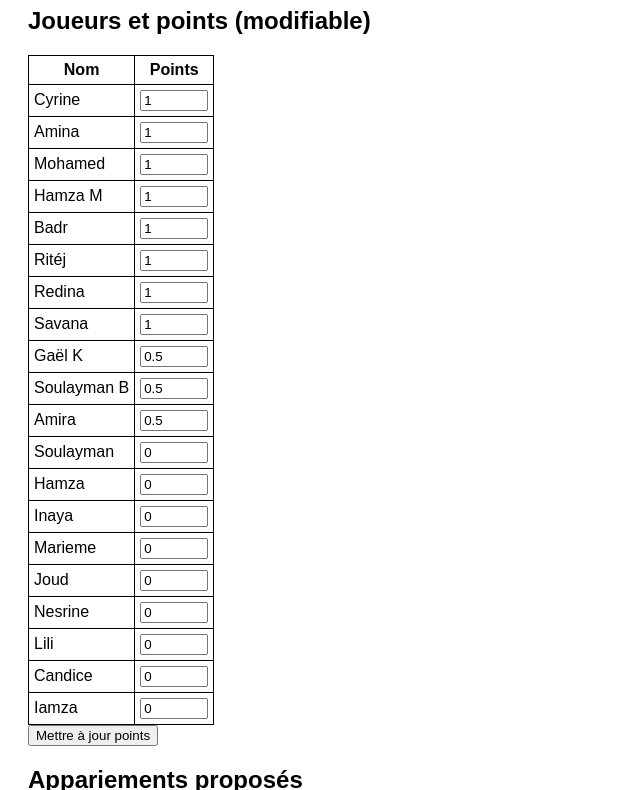
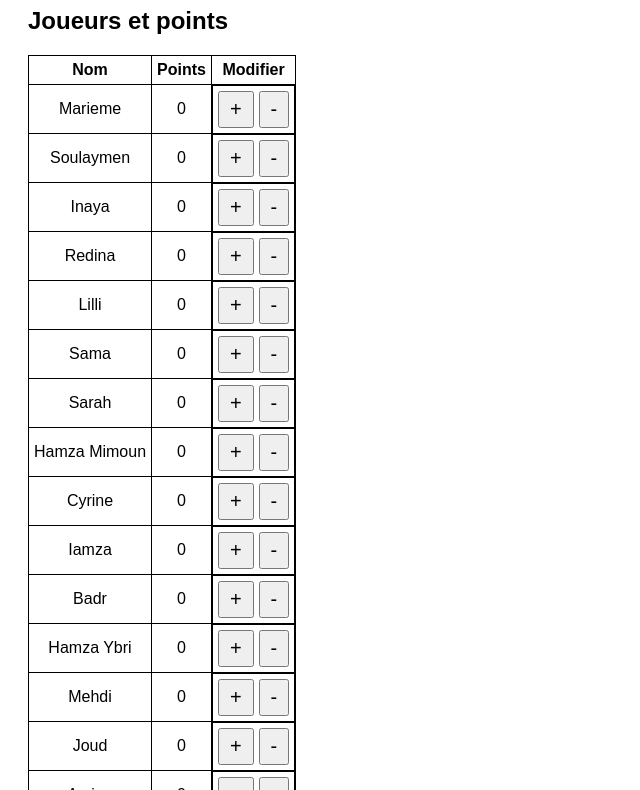
Before and after one commit to automatisation-marne/jeux, a plain HTML site: page index.html in a window 1280 px wide. Shown: the part 101-891 px from the top of the page, without its empty margins (0-640 px from the left). Drawn offline with Linux system fonts and the light colour scheme.

Commit message:
Update index.html

```diff
--- a/index.html
+++ b/index.html
@@ -5,19 +5,19 @@
   <title>Système Suisse - Appariements</title>
   <style>
     body { font-family: sans-serif; padding: 20px; }
-    table, th, td { border: 1px solid black; border-collapse: collapse; padding: 5px; }
-    input[type=number] { width: 60px; }
+    table, th, td { border: 1px solid black; border-collapse: collapse; padding: 5px; text-align: center; }
+    button { font-size: 20px; padding: 5px 10px; }
+    .score-controls { display: flex; justify-content: center; gap: 5px; }
   </style>
 </head>
 <body>
 
-<h1>Appariements Système Suisse</h1>
+<h1>Tournoi Système Suisse</h1>
 
-<h2>Joueurs et points (modifiable)</h2>
+<h2>Joueurs et points</h2>
 <table id="joueursTable">
-  <tr><th>Nom</th><th>Points</th></tr>
+  <tr><th>Nom</th><th>Points</th><th>Modifier</th></tr>
 </table>
-<button onclick="mettreAJourPoints()">Mettre à jour points</button>
 
 <h2>Appariements proposés</h2>
 <div id="appariements"></div>
@@ -25,53 +25,48 @@
 
 <script>
 let joueurs = [
-  { nom: "Cyrine", pts: 1 },
-  { nom: "Amina", pts: 1 },
-  { nom: "Mohamed", pts: 1 },
-  { nom: "Hamza M", pts: 1 },
-  { nom: "Badr", pts: 1 },
-  { nom: "Ritéj", pts: 1 },
-  { nom: "Redina", pts: 1 },
-  { nom: "Savana", pts: 1 },
-  { nom: "Gaël K", pts: 0.5 },
-  { nom: "Soulayman B", pts: 0.5 },
-  { nom: "Amira", pts: 0.5 },
-  { nom: "Soulayman", pts: 0 },
-  { nom: "Hamza", pts: 0 },
-  { nom: "Inaya", pts: 0 },
-  { nom: "Marieme", pts: 0 },
-  { nom: "Joud", pts: 0 },
-  { nom: "Nesrine", pts: 0 },
-  { nom: "Lili", pts: 0 },
-  { nom: "Candice", pts: 0 },
-  { nom: "Iamza", pts: 0 }
+  { nom: "Marieme", pts: 0, dernierBlanc: false },
+  { nom: "Soulaymen", pts: 0, dernierBlanc: false },
+  { nom: "Inaya", pts: 0, dernierBlanc: false },
+  { nom: "Redina", pts: 0, dernierBlanc: false },
+  { nom: "Lilli", pts: 0, dernierBlanc: false },
+  { nom: "Sama", pts: 0, dernierBlanc: false },
+  { nom: "Sarah", pts: 0, dernierBlanc: false },
+  { nom: "Hamza Mimoun", pts: 0, dernierBlanc: false },
+  { nom: "Cyrine", pts: 0, dernierBlanc: false },
+  { nom: "Iamza", pts: 0, dernierBlanc: false },
+  { nom: "Badr", pts: 0, dernierBlanc: false },
+  { nom: "Hamza Ybri", pts: 0, dernierBlanc: false },
+  { nom: "Mehdi", pts: 0, dernierBlanc: false },
+  { nom: "Joud", pts: 0, dernierBlanc: false },
+  { nom: "Amina", pts: 0, dernierBlanc: false },
+  { nom: "Amira", pts: 0, dernierBlanc: false },
+  { nom: "Ritej", pts: 0, dernierBlanc: false },
+  { nom: "Mohammed", pts: 0, dernierBlanc: false }
 ];
 
 let rencontres = {};
-for (let j of joueurs) {
-  rencontres[j.nom] = new Set();
-}
+joueurs.forEach(j => rencontres[j.nom] = new Set());
 
 function afficherJoueurs() {
   let table = document.getElementById("joueursTable");
-  table.innerHTML = "<tr><th>Nom</th><th>Points</th></tr>";
-  for (let j of joueurs) {
+  table.innerHTML = "<tr><th>Nom</th><th>Points</th><th>Modifier</th></tr>";
+  joueurs.forEach(j => {
     table.innerHTML += `<tr>
       <td>${j.nom}</td>
-      <td><input type="number" step="0.5" value="${j.pts}" data-nom="${j.nom}"></td>
+      <td id="score-${j.nom}">${j.pts}</td>
+      <td class="score-controls">
+        <button onclick="modifierScore('${j.nom}', 0.5)">+</button>
+        <button onclick="modifierScore('${j.nom}', -0.5)">-</button>
+      </td>
     </tr>`;
-  }
+  });
 }
 
-function mettreAJourPoints() {
-  let inputs = document.querySelectorAll("#joueursTable input");
-  inputs.forEach(input => {
-    let nom = input.dataset.nom;
-    let val = parseFloat(input.value);
-    let joueur = joueurs.find(j => j.nom === nom);
-    if (!isNaN(val)) joueur.pts = val;
-  });
-  alert("Points mis à jour !");
+function modifierScore(nom, delta) {
+  let joueur = joueurs.find(j => j.nom === nom);
+  joueur.pts = Math.max(0, joueur.pts + delta);
+  document.getElementById(`score-${nom}`).innerText = joueur.pts;
 }
 
 function genererAppariements() {
@@ -80,13 +75,32 @@ function genererAppariements() {
 
   while (dispo.length > 1) {
     let j1 = dispo.shift();
+
+    // Chercher un adversaire avec points proches, jamais rencontré si possible
     let index = dispo.findIndex(j2 => !rencontres[j1.nom].has(j2.nom));
     if (index === -1) index = 0;
     let j2 = dispo.splice(index,1)[0];
 
-    appariements.push(`${j1.nom} (${j1.pts}) vs ${j2.nom} (${j2.pts})`);
+    // Déterminer les couleurs pour alterner
+    let j1Blanc = !j1.dernierBlanc;
+    let j2Blanc = !j2.dernierBlanc;
+    let blanc, noir;
+
+    if (j1Blanc !== j2Blanc) {
+      blanc = j1Blanc ? j1 : j2;
+      noir = blanc === j1 ? j2 : j1;
+    } else {
+      blanc = j1;
+      noir = j2;
+    }
+
+    blanc.dernierBlanc = true;
+    noir.dernierBlanc = false;
+
     rencontres[j1.nom].add(j2.nom);
     rencontres[j2.nom].add(j1.nom);
+
+    appariements.push(`${blanc.nom} (${blanc.pts}) ♔ vs ♚ ${noir.nom} (${noir.pts})`);
   }
 
   if (dispo.length === 1) {
```
